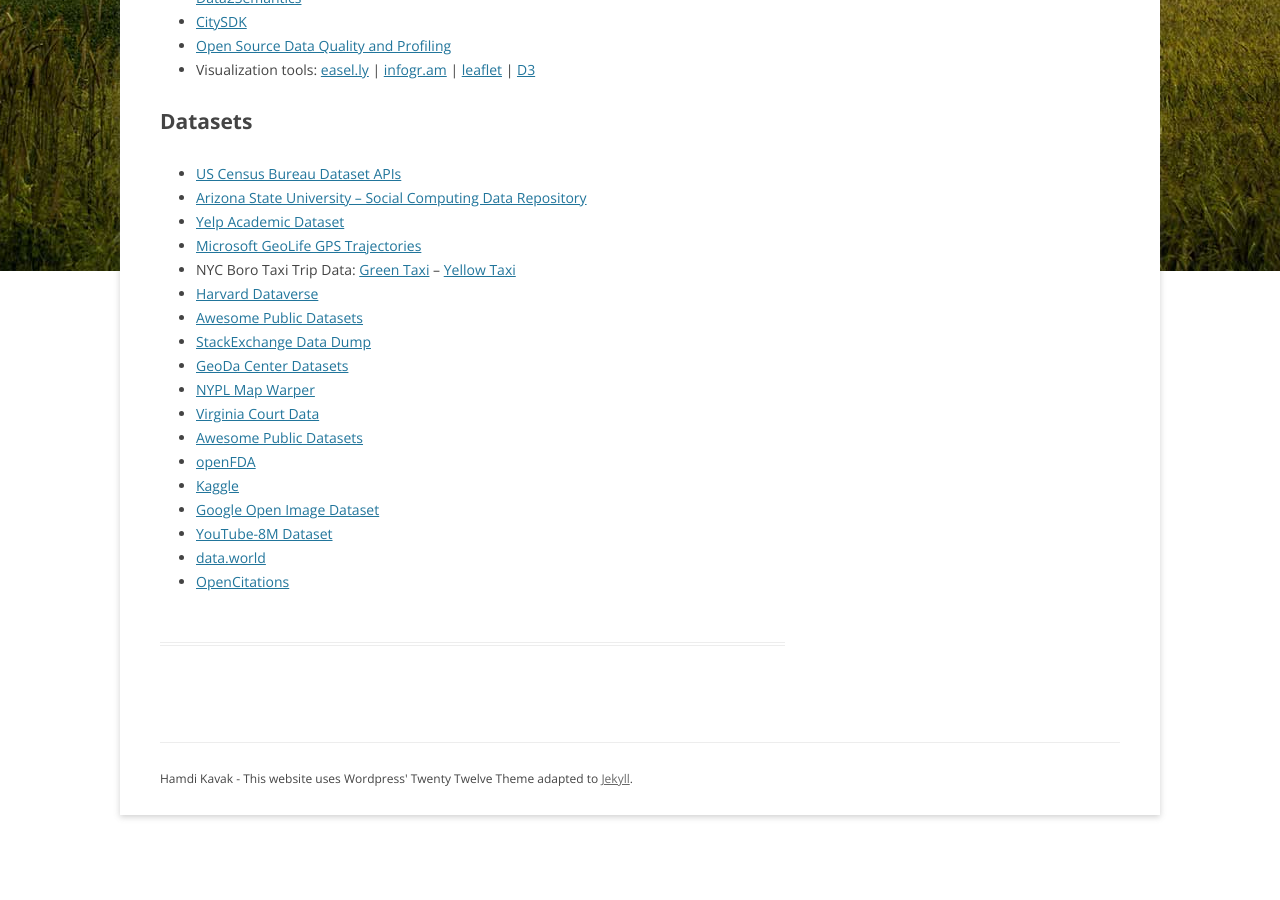
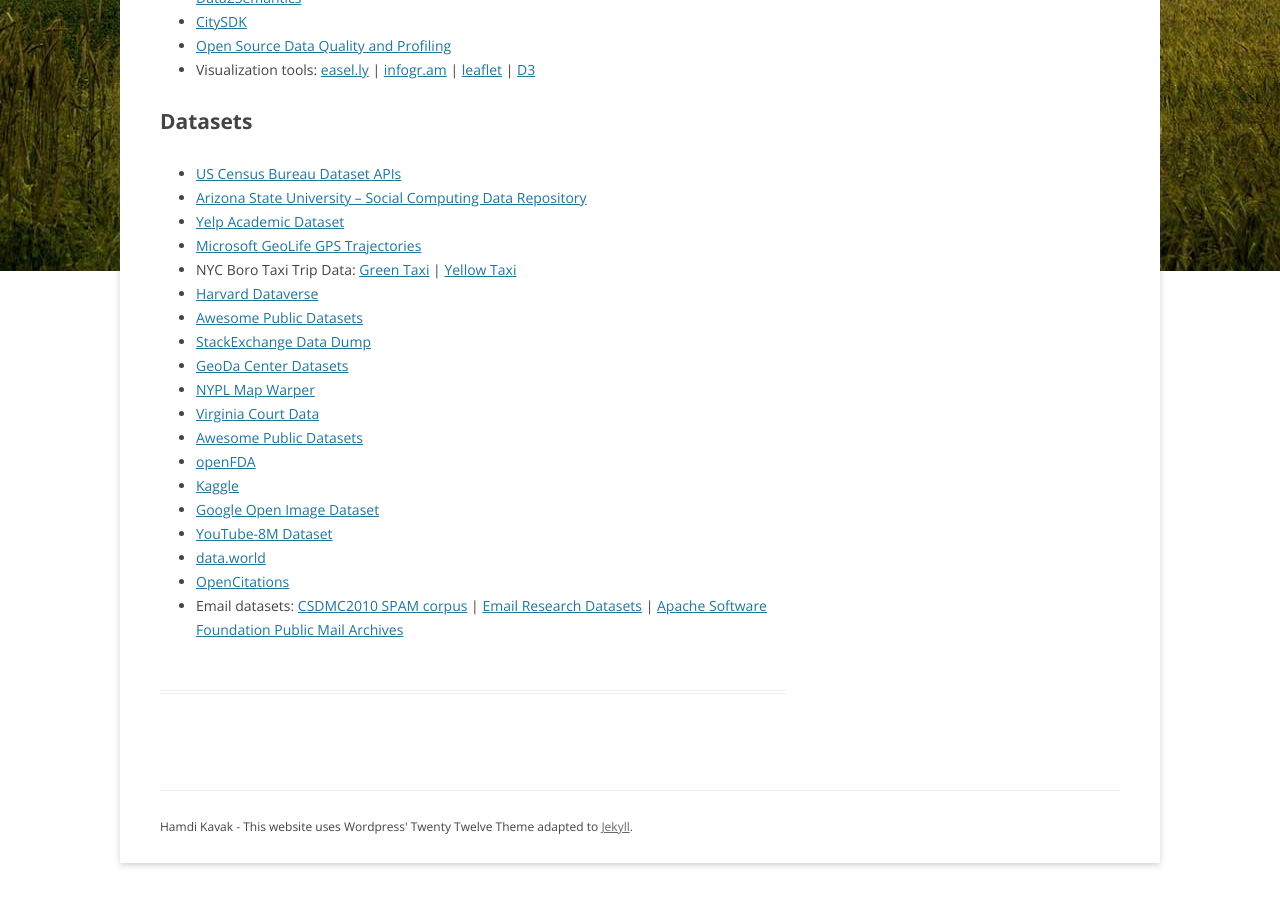
Before and after one commit to hamdikavak/hamdikavak.github.io, a Jekyll site: the page built from datasets/index.html, in a window 1280 px wide and 900 px high, scrolled down 747 px. Built offline with Jekyll 4.4.1, drawn with Linux system fonts in a browser that asks for light colours; nearby versions of some CDN libraries; library files that are not in the unit come from our copies; before the commit the page ends 1610 px from its top, so only the background shows below that.

Commit message:
Update index.html

```diff
--- a/datasets/index.html
+++ b/datasets/index.html
@@ -68,5 +68,13 @@
 	<li><a href="https://research.google.com/youtube8m/index.html">YouTube-8M Dataset</a></li>
 	<li><a href="https://data.world">data.world</a></li>
 	<li><a href="http://opencitations.net">OpenCitations</a></li>
+	<li>
+		Email datasets:
+		<a title="CSDMC2010" href="http://csmining.org/index.php/spam-email-datasets-.html">CSDMC2010 SPAM corpus</a> |
+		<a title="Email Research Datasets" href="https://sites.google.com/site/emailresearchorg/datasets">Email Research Datasets</a> |
+		<a title="Apache Software Foundation Public Mail Archives" href="https://aws.amazon.com/datasets/apache-software-foundation-public-mail-archives/">Apache Software Foundation Public Mail Archives</a>
+
+	</li>
+
 
 </ul>
```
Also changed, not shown: other parts of datasets/index.html (+1 -1 lines).
